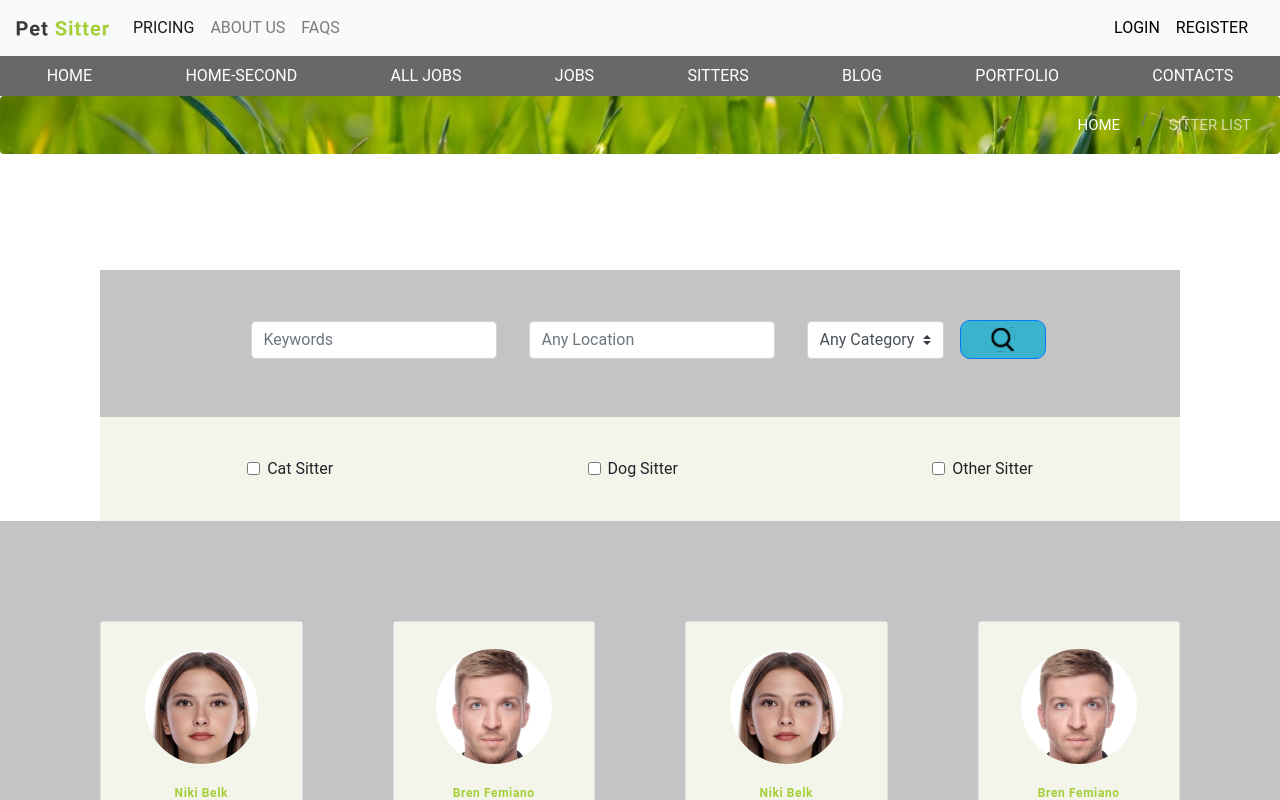
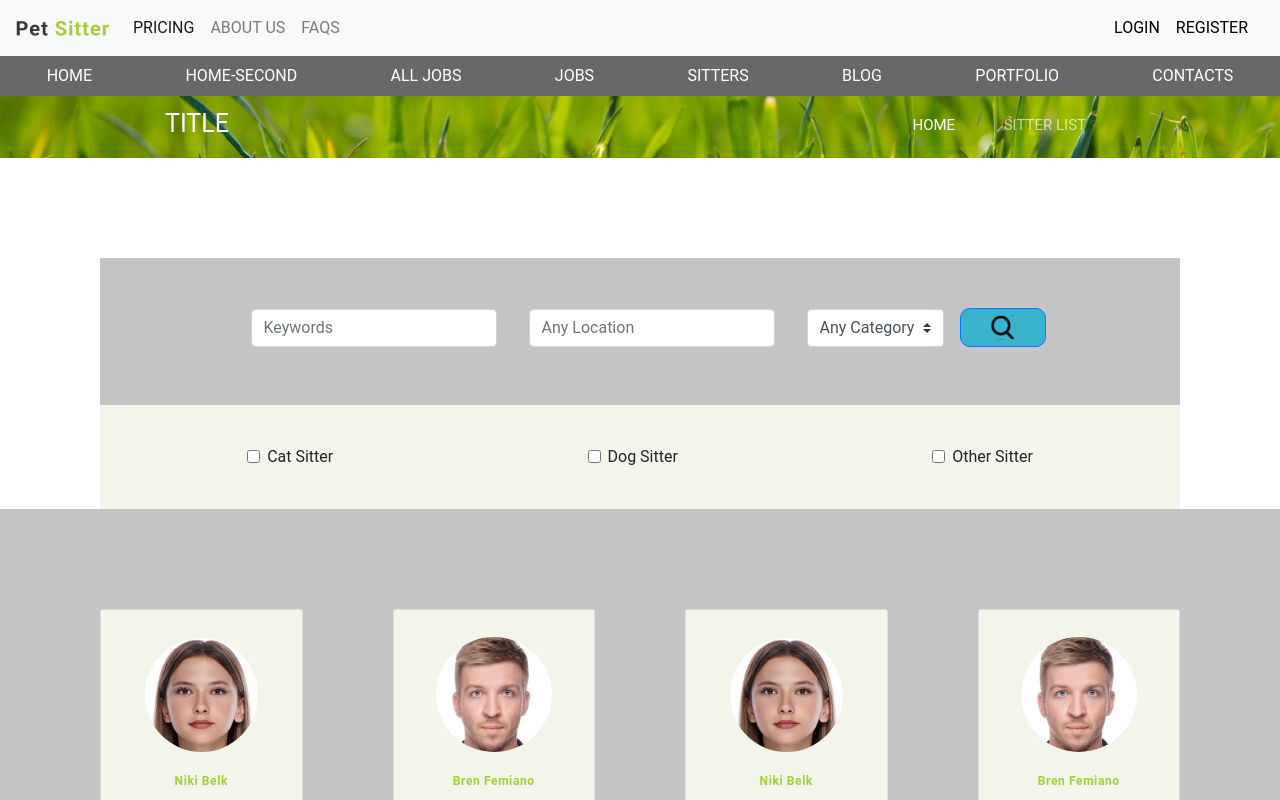
Before and after one commit to VadymTsymbaliuk/Test_Pet_Sitters_Vue, a Vue app: page /sitters-list in a window 1280 px wide. Shown: the top 800 px of the page. Built offline with nearby package versions, Linux system fonts and the light colour scheme.

Commit message:
breadcrumb

```diff
--- a/src/components/BreadCrumb.vue
+++ b/src/components/BreadCrumb.vue
@@ -1,4 +1,10 @@
 <template>
+  <div class="breadcrumb-container container-fluid">
+    <div class="row">
+      <div class="col">
+        <h2 class="page-title">{{ pageTitle.title }}</h2>
+      </div>
+      <div class="col">
         <nav aria-label="breadcrumb">
           <ol class="breadcrumb">
             <li class="breadcrumb-item" v-for="(crumb, ci) in crumbs" :key="ci">
@@ -13,17 +19,25 @@
             </li>
           </ol>
         </nav>
+      </div>
+    </div>
+  </div>
 </template>
 
 <script>
 export default {
   name: "BreadCrumb",
   props: {
+    pageTitle: {
+      type: String,
+      title: "",
+    },
     crumbs: {
       type: Array,
       required: true,
     },
   },
+
   data: function () {
     return {};
   },
@@ -39,9 +53,27 @@ export default {
 </script>
 
 <style scoped lang="scss">
+.breadcrumb-container {
+  background-image: url("../assets/img/breadcrumb_bg.png");
+  .page-title {
+    font-weight: 400;
+    font-size: 25px;
+    line-height: 29px;
+    text-transform: uppercase;
+    color: #ffffff;
+  }
+  .row {
+    max-width: 980px;
+    margin: 0 auto;
+    .col {
+      display: flex;
+      flex-direction: column;
+      justify-content: center;
+    }
     .breadcrumb {
-  background-image: url("../assets/img/breadcrumb_bg.png");
       justify-content: end;
+      background: none;
+      padding-bottom: 0;
       .btn-link {
         font-weight: 400;
         font-size: 15px;
@@ -50,4 +82,6 @@ export default {
         color: #ffffff;
       }
     }
+  }
+}
 </style>
--- a/src/router/index.js
+++ b/src/router/index.js
@@ -7,6 +7,7 @@ import RegisterView from "@/views/RegisterView";
 import LoginView from "@/views/LoginView";
 import AllJobs from "@/views/AllJobs";
 import AnimalsCard from "@/views/AnimalsCard";
+import DogWalkerPage from "@/views/DogWalkerPage";
 
 const routes = [
   {
@@ -49,15 +50,11 @@ const routes = [
     name: "LoginView",
     component: LoginView,
   },
-  // {
-  //   path: "/about",
-  //   name: "about",
-  // route level code-splitting
-  // this generates a separate chunk (about.[hash].js) for this route
-  // which is lazy-loaded when the route is visited.
-  // component: () =>
-  //   import(/* webpackChunkName: "about" */ "../views/AboutView.vue"),
-  // },
+  {
+    path: "/dog-walker",
+    name: "DogWalkerPage",
+    component: DogWalkerPage,
+  },
 ];
 
 const router = createRouter({
--- /dev/null
+++ b/src/views/DogWalkerPage.vue
@@ -0,0 +1,11 @@
+<template>
+  <div></div>
+</template>
+
+<script>
+export default {
+  name: "DogWalkerPage",
+};
+</script>
+
+<style scoped></style>
--- a/src/views/SittersList.vue
+++ b/src/views/SittersList.vue
@@ -1,6 +1,6 @@
 <template>
   <div class="container-fluid">
-    <BreadCrumb :crumbs="crumbs" />
+    <BreadCrumb :crumbs="crumbs" :page-title="pageTitle" />
     <section class="section section-1">
       <FormSearch />
     </section>
@@ -94,6 +94,9 @@ export default {
           path: "sitters-list",
         },
       ],
+      pageTitle: {
+        title: "Title",
+      },
     };
   },
   methods: {
```
Lines whose indentation alone changed are shown as unchanged.
